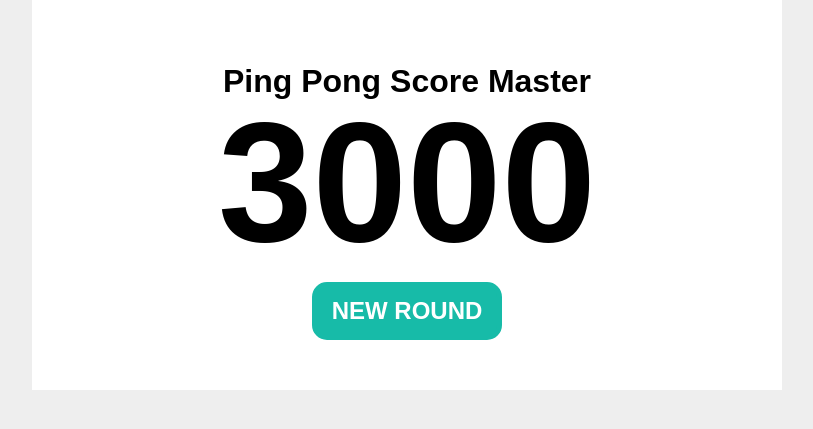
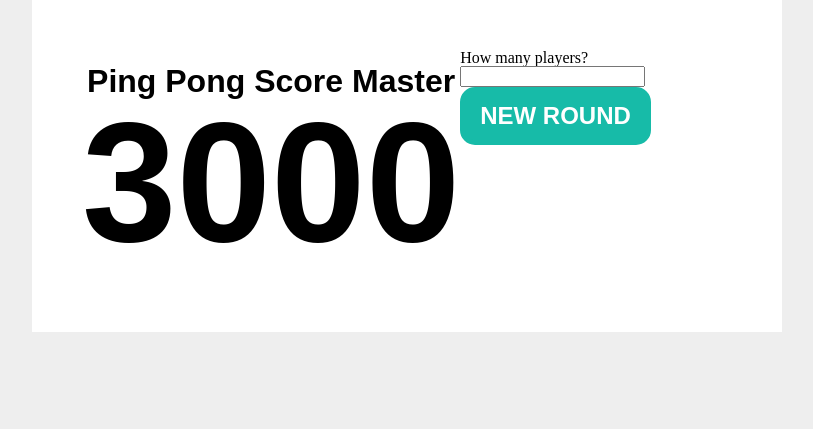
Before and after one commit to thehink/PingPong, a PHP site: page / in a window 1280 px wide. Shown: the top 429 px of the page, without its empty margins (233-1046 px from the left). Run offline with PHP 8.4, Linux system fonts and the light colour scheme; some web fonts are replaced.

Commit message:
Restructure: take 2

```diff
--- a/index.php
+++ b/index.php
@@ -8,13 +8,22 @@
   <body>
 		<main class="mainWrapper">
 			<header>
+				<h2>Ping Pong Score Master <br><span>3000</span></h2>
+			</header>
+			<section class="mainContent">
 				<?php if (!isset($_POST['start'])): ?>
-					<h2>Ping Pong Score Master <br><span>3000</span></h2>
 					<form method="POST" action="gameOn.php">
+						<label for="playCount" class="label">How many players?</label>
+						<input type="number" name="playCount" value="Choose how many players...">
+						<label for="playerName" class="label"></label>
+						<!-- Select boxes -->
 						<button type="submit" name="start">NEW ROUND</button>
 					</form>
 				<?php endif; ?>
-			</header>
+			</section>
+			<footer>
+				<!-- Add leader board -->
+			</footer>
 			<?php
 			include 'scoreSheetFunctions.php';
 			include 'gameOn.php';
```
